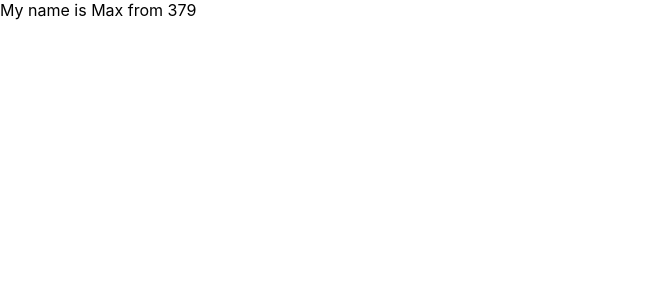
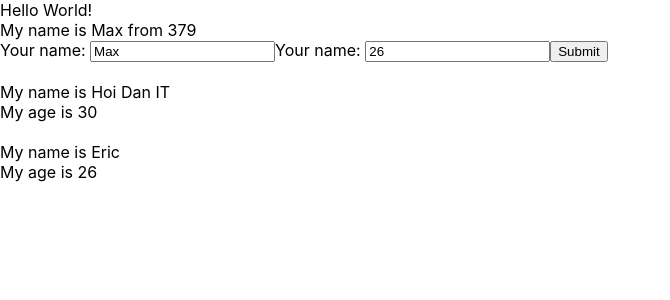
Before and after one commit to ntt93/test-demo-react, a React (Create React App) app: page / in a window 1280 px wide. Shown: the top 300 px of the page, without its empty margins (0-670 px from the left). Built offline with nearby package versions, Linux system fonts and the light colour scheme.

Commit message:
video 27

```diff
--- a/src/App.js
+++ b/src/App.js
@@ -14,7 +14,8 @@ class App extends React.Component {
   render() {
     return (
       <div>
-        My name is {this.state.name} from {this.state.address}
+        Hello World!
+        <MyComponent></MyComponent>
       </div>
     );
   }
--- /dev/null
+++ b/src/components/DisplayInfor.js
@@ -0,0 +1,15 @@
+import React from "react";
+
+class DisplayInfor extends React.Component {
+  render() {
+    const { age, name } = this.props;
+    return (
+      <div>
+        <div>My name is {name}</div>
+        <div>My age is {age}</div>
+      </div>
+    );
+  }
+}
+
+export default DisplayInfor;
--- a/src/components/MyComponent.js
+++ b/src/components/MyComponent.js
@@ -2,14 +2,20 @@
 //function component
 
 import React from "react";
+import UserInfor from "./UserInfor";
+import DisplayInfor from "./DisplayInfor";
 
 class MyComponent extends React.Component {
   //JSX
   render() {
+    const myInfor = ["ab", "bc", "c"];
     return (
       <div>
-        My first component
-        {Math.random()}
+        <UserInfor />
+        <br />
+        <DisplayInfor name="Hoi Dan IT" age="30" />
+        <br />
+        <DisplayInfor name="Eric" age={26} myInfor={myInfor} />
       </div>
     );
   }
--- /dev/null
+++ b/src/components/UserInfor.js
@@ -0,0 +1,55 @@
+import React from "react";
+
+class UserInfor extends React.Component {
+  state = {
+    name: "Max",
+    address: "379",
+    age: "26",
+  };
+
+  handleOnChangeInput = (event) => {
+    this.setState({ name: event.target.value });
+  };
+
+  handleOnChangeAge = (event) => {
+    this.setState({ age: event.target.value });
+  };
+
+  handleOnSubmit = (event) => {
+    event.preventDefault();
+    console.log(this.state);
+  };
+
+  render() {
+    return (
+      <div>
+        My name is {this.state.name} from {this.state.address}
+        <form
+          onSubmit={(event) => {
+            this.handleOnSubmit(event);
+          }}
+        >
+          <label>Your name: </label>
+          <input
+            value={this.state.name}
+            type="text"
+            onChange={(event) => {
+              this.handleOnChangeInput(event);
+            }}
+          />
+          <label>Your name: </label>
+          <input
+            value={this.state.age}
+            type="text"
+            onChange={(event) => {
+              this.handleOnChangeAge(event);
+            }}
+          />
+          <button>Submit</button>
+        </form>
+      </div>
+    );
+  }
+}
+
+export default UserInfor;
```
